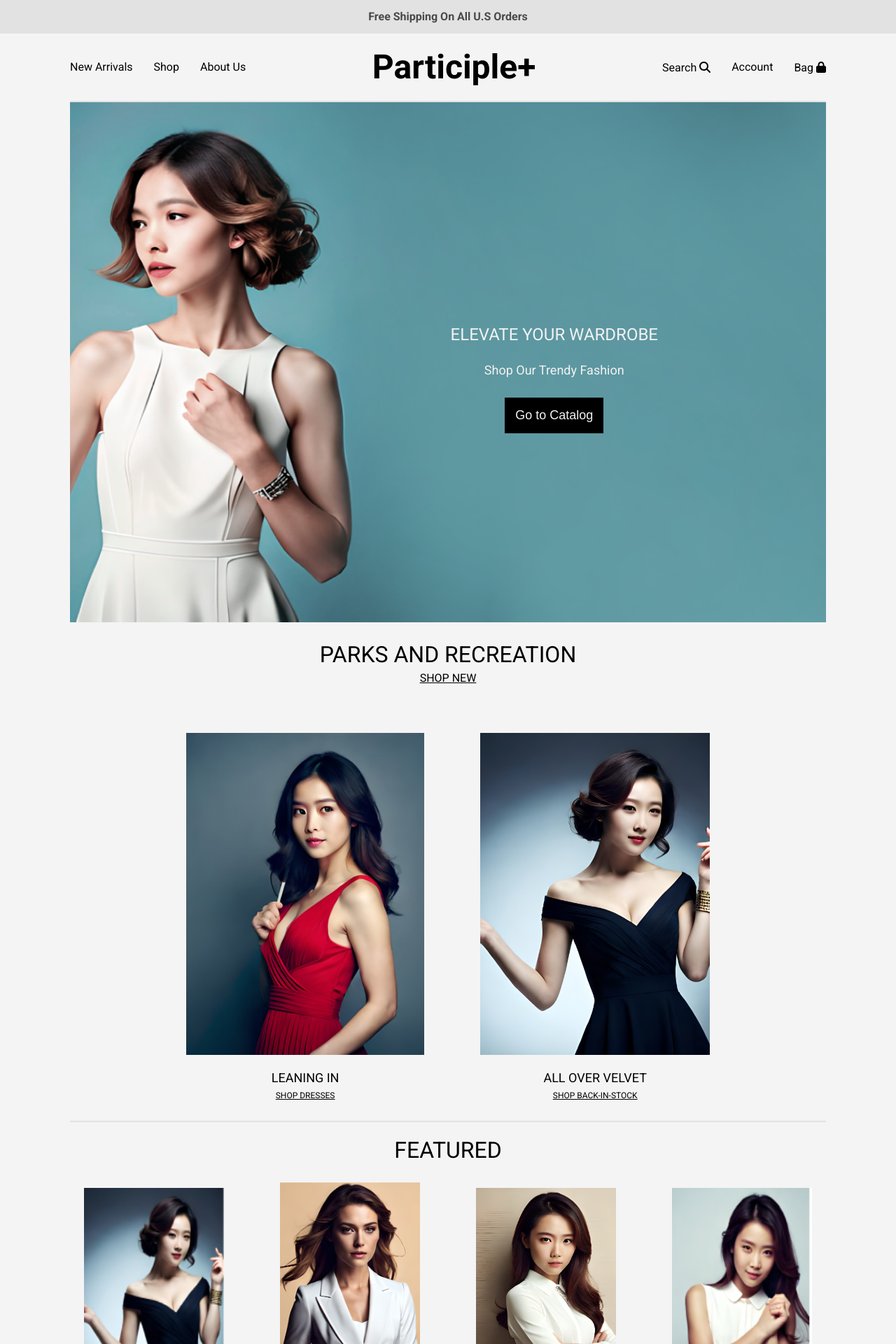
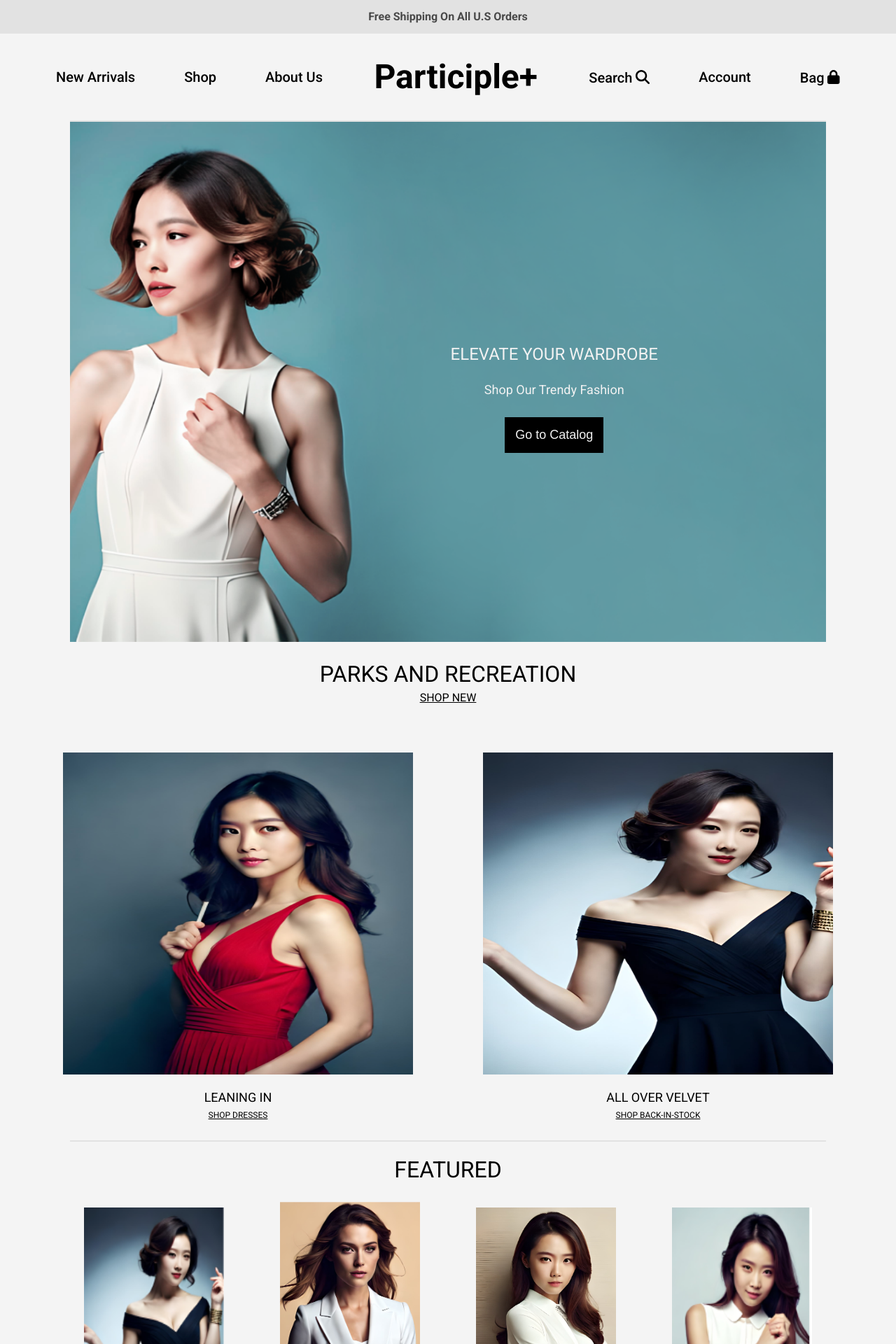
Before and after one commit to oreoluwa212/store_clothing, a React (Vite) app: page / in a window 1280 px wide. Shown: the top 1920 px of the page at 70% size. Built offline with nearby package versions, Linux system fonts and the light colour scheme.

Commit message:
Login page modal

```diff
--- a/src/styles/PageStyles.scss
+++ b/src/styles/PageStyles.scss
@@ -27,7 +27,7 @@
   .nav-items {
     display: flex;
     justify-content: space-between;
-    padding: 24px 100px;
+    padding: 38px 80px;
     align-items: center;
     transition: 850ms;
 
@@ -38,8 +38,9 @@
     .first,
     .second {
       display: flex;
-      gap: 30px;
-      font-size: 16px;
+      gap: 70px;
+      font-size: 20px;
+      font-weight: 500;
       justify-content: space-between;
 
       a:hover {
@@ -358,13 +359,21 @@
   .img-section {
     display: flex;
     justify-content: space-between;
-    gap: 80px;
+    gap: 100px;
 
     @media (max-width: 420px) {
       width: 400px;
       padding: 0 50px;
       gap: 20px;
     }
+    @media (max-width: 620px) {
+      width: 450px;
+      padding: 0 50px;
+      gap: 20px;
+      height: 300px;
+    }
+
+
 
     .img1,
     .img2 {
@@ -372,6 +381,7 @@
       flex-direction: column;
       align-items: center;
       gap: 24px;
+      width: 500px;
 
       @media (max-width: 420px) {
         height: 300px;
@@ -416,7 +426,6 @@
         }
 
         @media (max-width: 955px) {
-          // font-size: 18px;
           font-weight: 400;
         }
       }
@@ -988,13 +997,23 @@
 
     .login-section {
       background: #fff;
-      height: 650px;
-      width: 700px;
+      height: 700px;
+      width: 600px;
+
+      @media (max-width:1199px) {
+      width: 400px;
+      height: 580px;
+      }
 
       .logo-text {
         padding: 10px;
         display: flex;
         justify-content: flex-end;
+        color: red;
+
+        @media (max-width:1199px) {
+            padding: 0px;
+          }
 
         h1 {
           font-size: 26px;
@@ -1002,6 +1021,12 @@
           padding-right: 90px;
           padding-top: 10px;
           cursor: pointer;
+
+          @media (max-width:1199px) {
+              font-size: 16px;
+              font-weight: 400;
+              padding: 10px 15px 0px 0px;
+            }
         }
 
         p {
@@ -1023,30 +1048,54 @@
           h1 {
             font-weight: 500;
             font-size: 26px;
+            @media (max-width:1199px) {
+                font-size:22px;
+
+              }
           }
 
           p {
             font-size: 18px;
             padding-top: 20px;
+
+            @media (max-width:1199px) {
+                font-size:15px;
+              }
           }
 
           .button-div {
+            img {
+              @media (max-width:1199px) {
+                  width: 20px;
+                }
+            }
 
             button {
               display: inline-flex;
               justify-content: center;
               align-items: center;
               gap: 20px;
-              padding: 15px 170px;
+              padding: 15px 130px;
               background: hsl(0, 0%, 100%);
               border: 0;
               box-shadow: 0px 2px 4px rgba(0, 0, 0, 0.3);
               outline: 0;
               margin-top: 12px;
 
+              @media (max-width:1199px) {
+                  padding: 5px 130px;
+                  gap: 0px;
+
+                }
+
               h3 {
                 font-size: 20px;
                 font-weight: 400;
+
+                @media (max-width:1199px) {
+                    font-size: 14px;
+                    width: 100%;
+                  }
               }
             }
           }
@@ -1082,6 +1131,11 @@
               label {
                 font-size: 18px;
                 font-weight: 500;
+
+                @media (max-width:1199px) {
+                    font-size: 16px;
+                    font-weight:400;
+                  }
               }
 
               input {
@@ -1091,9 +1145,17 @@
                 box-shadow: 0px 2px 4px rgba(0, 0, 0, 0.3);
                 padding: 16px;
 
+                @media (max-width:1199px) {
+                    padding: 12px;
+                  }
+
                 &::placeholder {
                   font-size: 18px;
                   letter-spacing: 1px;
+
+                  @media (max-width:1199px) {
+                      font-size: 14px;
+                    }
                 }
               }
             }
@@ -1111,12 +1173,19 @@
                 label {
                   font-size: 18px;
                   font-weight: 500;
+                  @media (max-width:1199px) {
+                      font-size: 16px;
+                      font-weight: 400;
+                    }
                 }
 
                 h4 {
                   color: rgb(0, 89, 255);
                   font-weight: 500;
                   font-size: 18px;
+                  @media (max-width:1199px) {
+                      font-size: 16px;
+                    }
                 }
               }
 
@@ -1127,9 +1196,16 @@
                 border: 0;
                 box-shadow: 0px 2px 4px rgba(0, 0, 0, 0.3);
 
+                @media (max-width:1199px) {
+                    padding: 12px;
+                  }
+
                 &::placeholder {
                   font-size: 18px;
                   letter-spacing: 1px;
+                  @media (max-width:1199px) {
+                      font-size:14px;
+                    }
                 }
               }
             }
@@ -1142,6 +1218,10 @@
               h5 {
                 font-size: 20px;
                 font-weight: 400;
+
+                @media (max-width:1199px) {
+                    font-size: 16px;
+                  }
               }
             }
 
@@ -1155,11 +1235,21 @@
                 color: white;
                 border: 0;
                 width: 100%;
+
+                @media (max-width:1199px) {
+                    font-size: 18px;
+                    padding: 12px;
+                  }
               }
 
               p {
                 font-size: 18px;
                 font-weight: 500;
+
+                @media (max-width:1199px) {
+                    font-size: 14px;
+                    font-weight: 400;
+                  }
 
                 span {
                   color: rgb(0, 89, 255);
```
